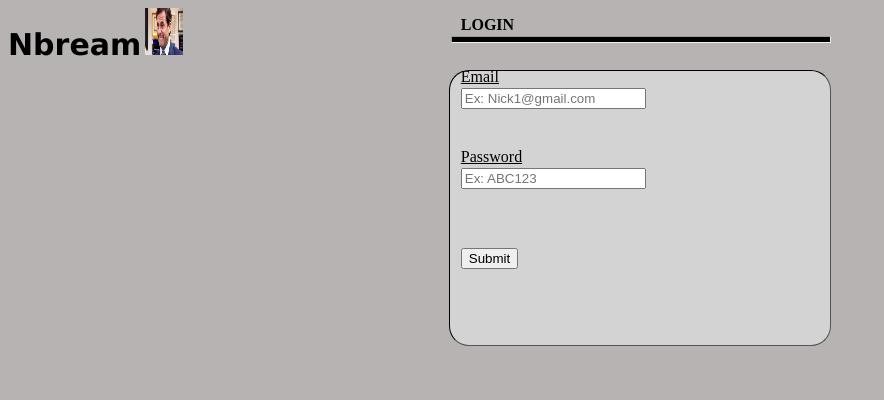
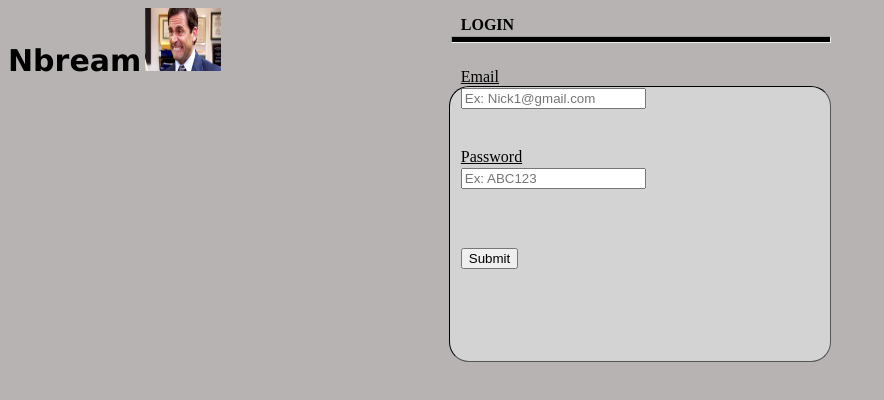
Before and after one commit to XoXo-ICA/view, a plain HTML site: page index.html in a window 1280 px wide. Shown: the whole page, without its empty margins (0-884 px from the left). Drawn offline with Linux system fonts and the light colour scheme.

Commit message:
Update index.html

```diff
--- a/index.html
+++ b/index.html
@@ -23,8 +23,8 @@
   font-family:Verdana, Geneva, Tahoma, sans-serif;
 }
 #Scott{
-  height: 6%;
-  width: 3%;
+  height: 8%;
+  width: 6%;
 }
 </style>
 <!-- webpage  main-->
```
